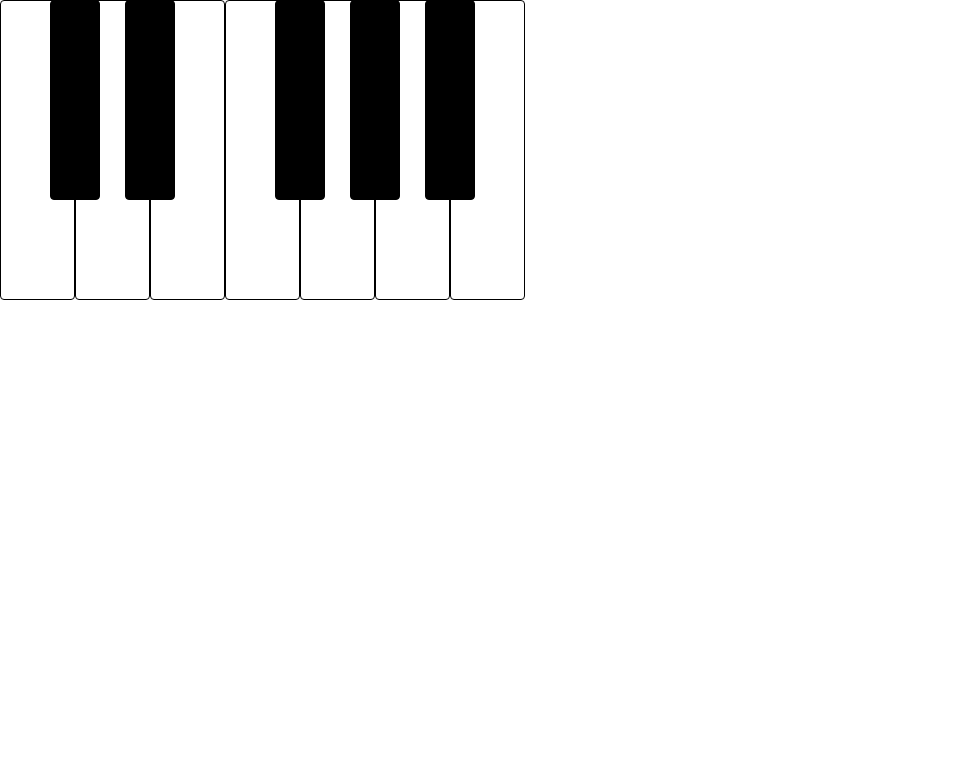
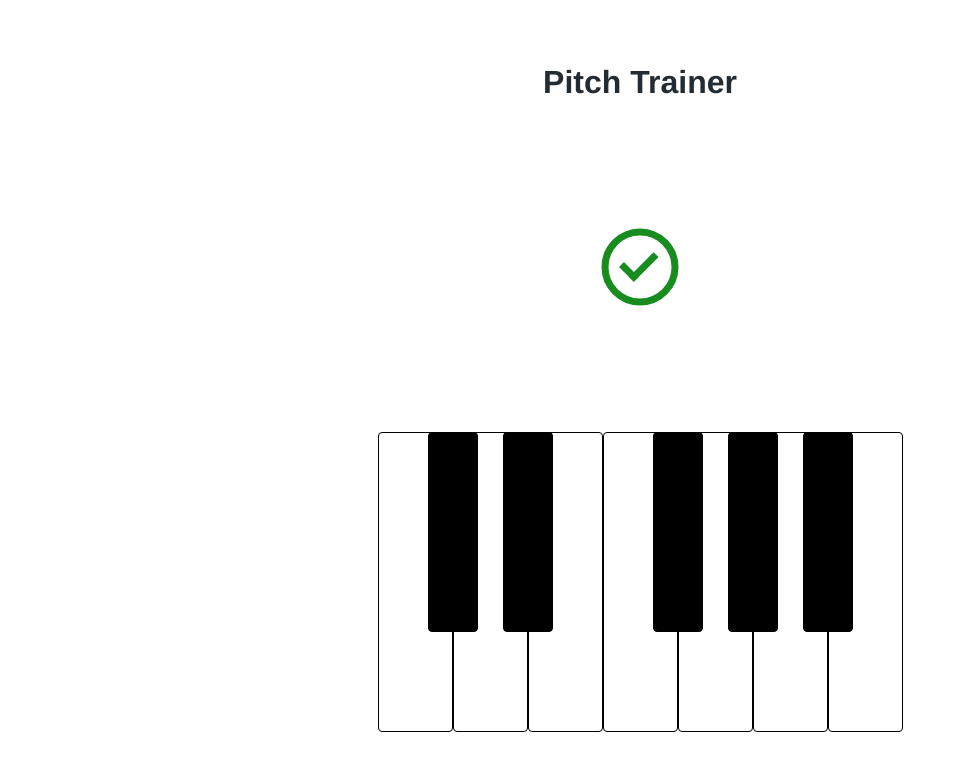
Before and after one commit to SharpScratchy/pitch-trainer, a React (Create React App) app: page / in a window 1280 px wide. Shown: the top 770 px of the page, without its empty margins (0-966 px from the left). Built offline with nearby package versions, Linux system fonts and the light colour scheme.

Commit message:
💄 Update style of the application

```diff
--- a/src/AnswerResult.css
+++ b/src/AnswerResult.css
@@ -1,8 +1,9 @@
 .answer-result--ok {
+  color: #188c1f;
   box-sizing: border-box;
   position: relative;
   display: block;
-  transform: scale(var(--ggs, 1));
+  transform: scale(3.5);
   width: 22px;
   height: 22px;
   border: 2px solid;
@@ -26,10 +27,11 @@
 }
 
 .answer-result--ko {
+  color: #e71721;
   box-sizing: border-box;
   position: relative;
   display: block;
-  transform: scale(var(--ggs, 1));
+  transform: scale(3.5);
   width: 22px;
   height: 22px;
   border: 2px solid;
--- a/src/AnswerResult.js
+++ b/src/AnswerResult.js
@@ -4,7 +4,7 @@ import Engine from "./Engine";
 import "./AnswerResult.css";
 
 const AnswerResult = () => {
-  const [result, setResult] = useState("");
+  const [result, setResult] = useState("ok");
 
   useEffect(() => {
     Engine.subscribe(setResult);
--- /dev/null
+++ b/src/App.css
@@ -0,0 +1,8 @@
+.app {
+  display: flex;
+  flex-direction: column;
+  justify-content: space-between;
+  align-items: center;
+  height: 100%;
+  padding: 64px;
+}
--- a/src/App.js
+++ b/src/App.js
@@ -1,12 +1,14 @@
 import Piano from "./Piano";
 import AnswerResult from "./AnswerResult";
 import NotePlayer from "./NotePlayer";
+import "./App.css";
 
 function App() {
   return (
-    <div className="App">
+    <div className="app">
+      <h1 className="app__title">Pitch Trainer</h1>
+      <AnswerResult />
       <Piano />
-      <AnswerResult />
       <NotePlayer />
     </div>
   );
--- a/src/Piano.css
+++ b/src/Piano.css
@@ -1,7 +1,3 @@
-.piano {
-  width: 700px;
-}
-
 .piano__white {
   border-radius: 4px;
   border: 1px solid black;
--- a/src/index.css
+++ b/src/index.css
@@ -3,3 +3,15 @@
   margin: 0;
   padding: 0;
 }
+
+body,
+html,
+#root {
+  width: 100%;
+  height: 100%;
+}
+
+body {
+  font-family: Helvetica;
+  color: #232c33;
+}
```
